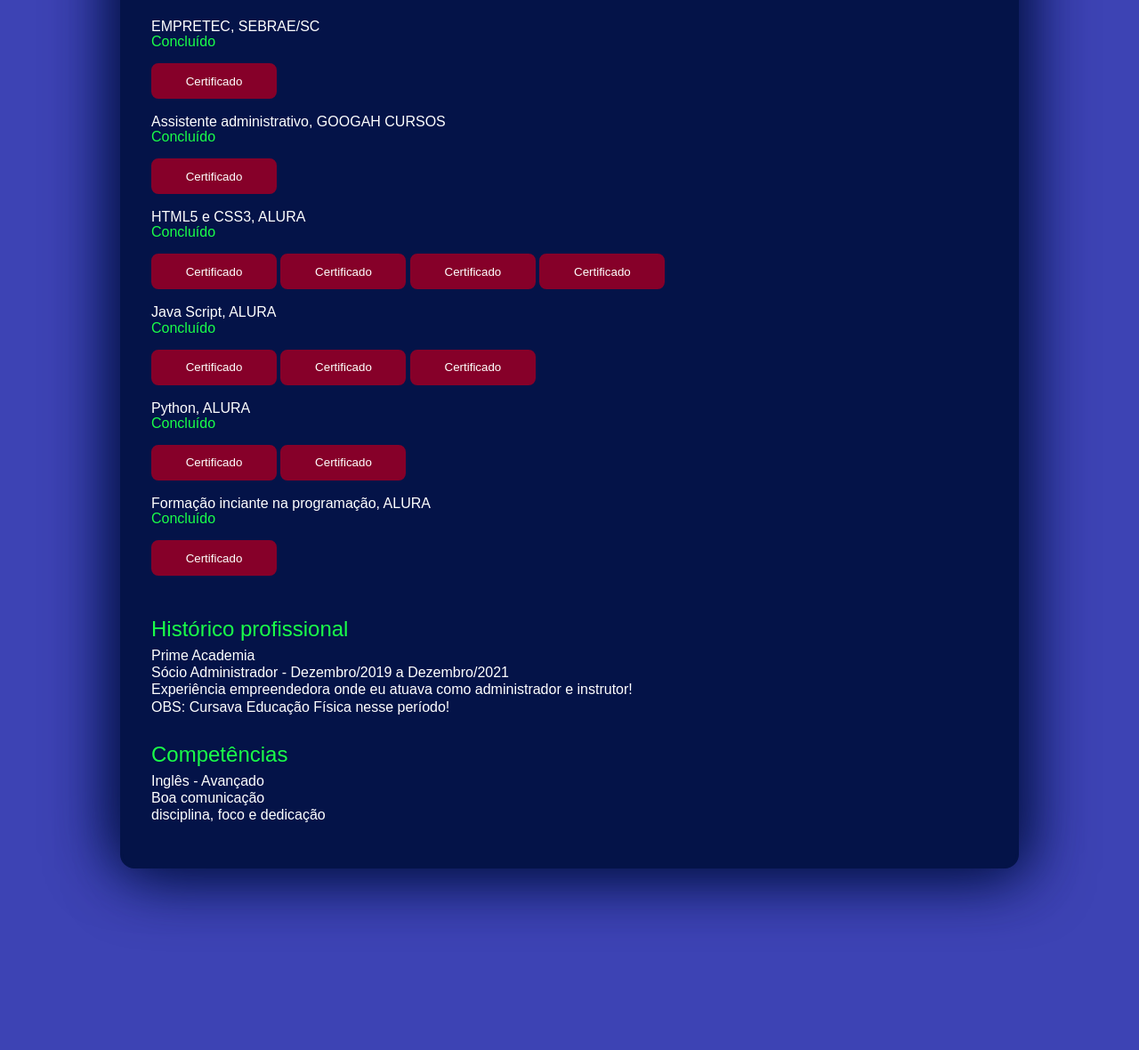
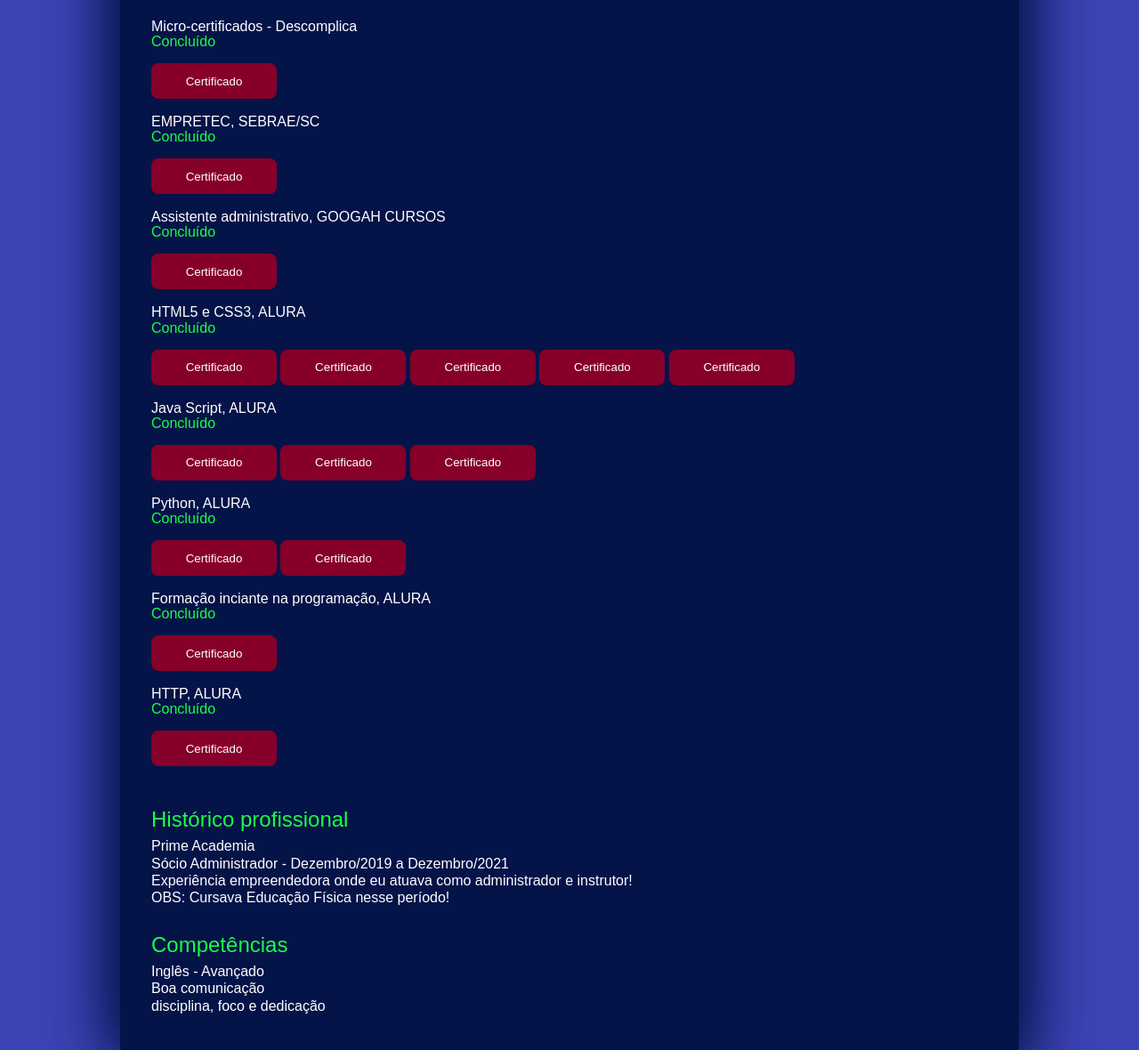
Before and after one commit to kauewa/Curriculo, a plain HTML site: page index.html in a window 1280 px wide. Shown: the part 960-2140 px from the top of the page at 89% size. Before the commit the page ends 2036 px from the top, so only its background shows below. Drawn offline with Linux system fonts and the light colour scheme; a web font is replaced by a local one.

Commit message:
adicionando certificados

```diff
--- a/index.html
+++ b/index.html
@@ -70,6 +70,13 @@
                 <div class="box cursos">
                     <h4>Cursos complementares</h4>
                     <div class="box-curso">
+                        <p>Micro-certificados - Descomplica</p>
+                        <span class="concluido">Concluído</span>
+                        <div class="certificar">
+                            <a href="certificados/Programing basics - DESCOMPLICA.pdf" target="_blank"><button class="certificado">Certificado</button></a>
+                        </div>
+                    </div>
+                    <div class="box-curso">
                         <p>EMPRETEC, SEBRAE/SC</p>
                         <span class="concluido">Concluído</span>
                         <div class="certificar">
@@ -91,6 +98,7 @@
                             <a href="certificados/Kauê Wandscher - Curso - Alura - htmlcss2.pdf" target="_blank"><button class="certificado">Certificado</button></a>
                             <a href="certificados/Kauê Wandscher - Curso - Alura - htmlcss3.pdf" target="_blank"><button class="certificado">Certificado</button></a>
                             <a href="certificados/Kauê Wandscher - Curso - Alura - htmlcss4.pdf" target="_blank"><button class="certificado">Certificado</button></a>
+                            <a href="certificados/Kauê Wandscher - Curso - Alura - flexbox.pdf" target="_blank"><button class="certificado">Certificado</button></a>
                         </div>
                     </div>
                     <div class="box-curso">
@@ -116,7 +124,13 @@
                             <a href="certificados/Kauê Wandscher - Formação -.pdf" target="_blank"><button class="certificado">Certificado</button></a>
                         </div>
                     </div>
-                    <p>
+                    <div class="box-curso">
+                        <p>HTTP, ALURA</p>
+                        <span class="concluido">Concluído</span>
+                        <div class="certificar">
+                            <a href="certificados/Kauê Wandscher - Curso - Alura - HTTP.pdf" target="_blank"><button class="certificado">Certificado</button></a>
+                        </div>
+                    </div>
                 </div>
             </section>
 
```
Also changed, not shown: ingles.html (+15 -2 lines), 3 other files.
